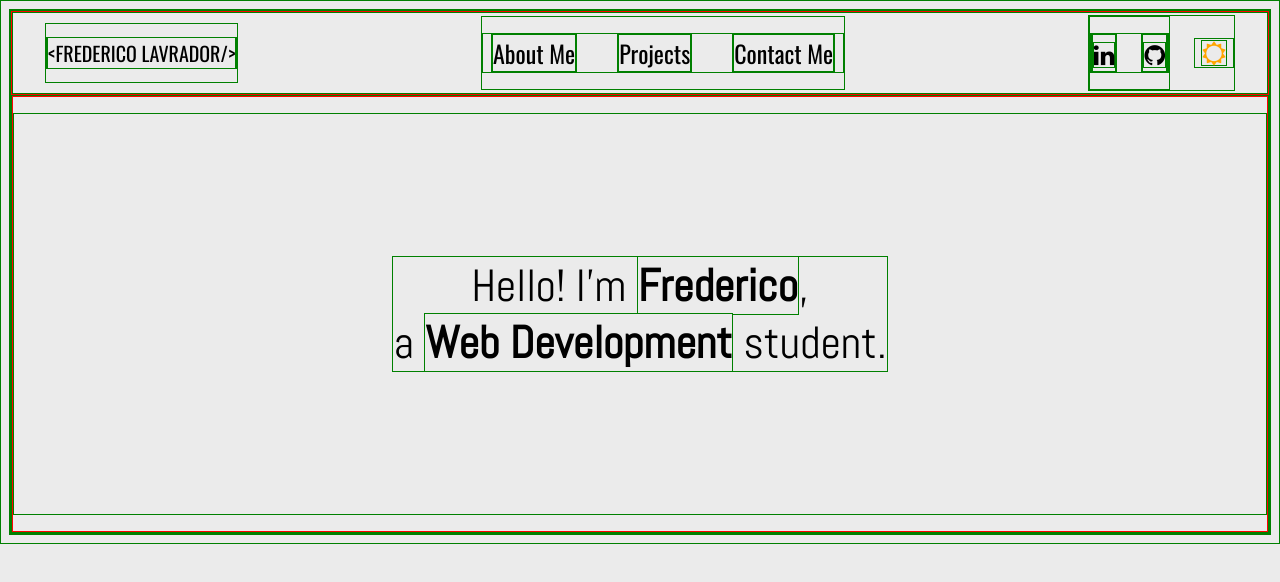
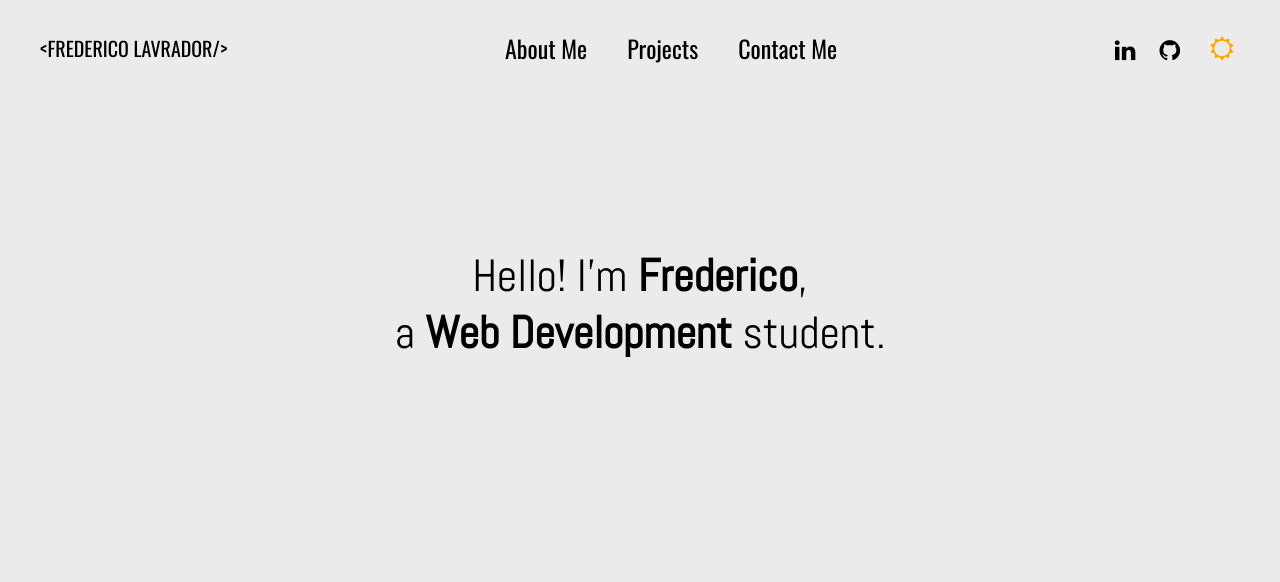
Before and after one commit to frederico-lavrador/Portfolio-Frederico, a React (Vite) app: page / in a window 1280 px wide. Shown: the top 582 px of the page. Built offline with nearby package versions, Linux system fonts and the light colour scheme.

Commit message:
feat: updated css

```diff
--- a/src/index.css
+++ b/src/index.css
@@ -3,12 +3,12 @@
 
 * {
 	background-color: #ebebeb;
-	border: 1px solid green;
+	/* border: 1px solid green; */
 }
 
 .container {
 
-	border: 1px solid red;
+	/* border: 1px solid red; */
 }
 
 .header__wrapper {
```
